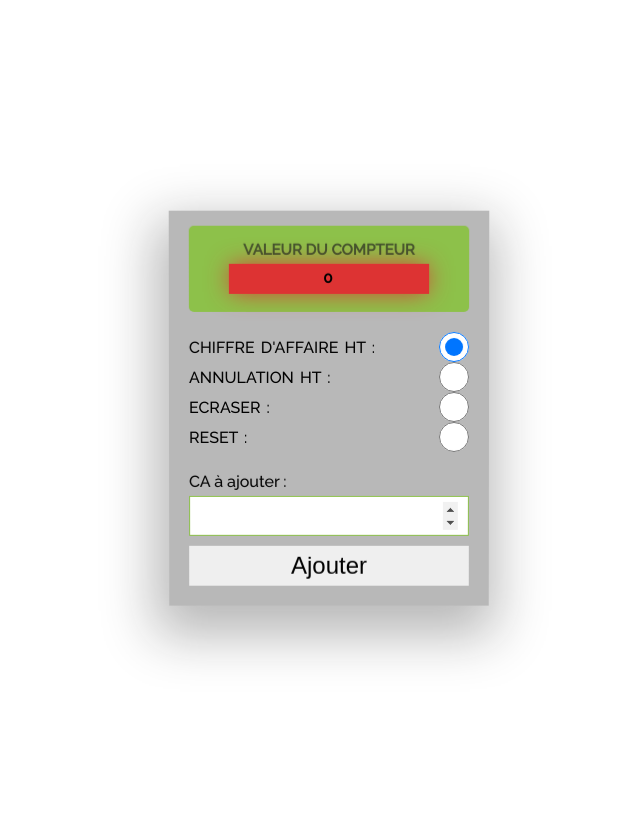
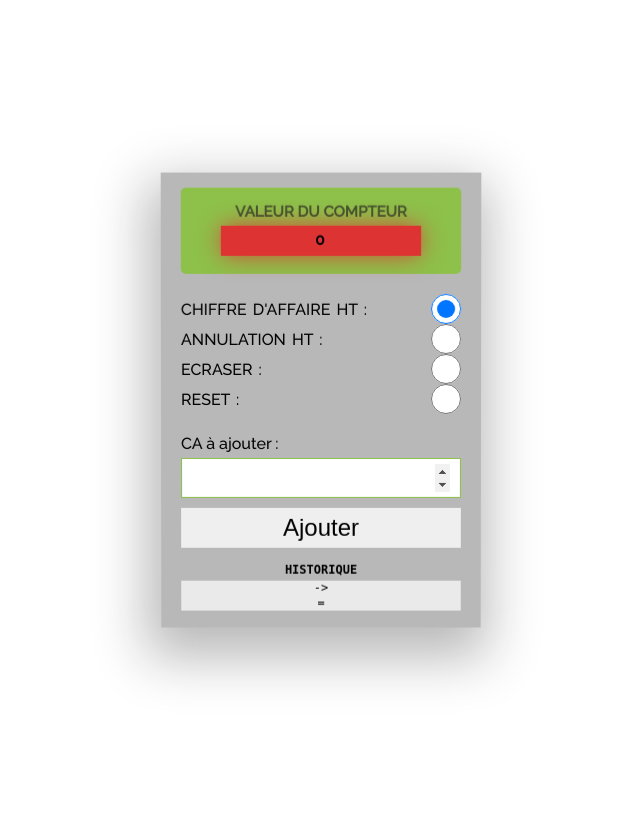
Before and after one commit to blephy/custom-smiirl-counter-api, a PHP site: page /edit/index.php in a window 1280 px wide. Shown: the whole page, without its empty margins (319-959 px from the left). After the commit the page ends 681 px from the top, so only its background shows below. Run offline with PHP 8.4, Linux system fonts and the light colour scheme.

Commit message:
Add History listing

```diff
--- a/config/client.php
+++ b/config/client.php
@@ -46,28 +46,28 @@ $_HTML_COUNT = 'Valeur du compteur';
 //    'submit_html' => [STRING](HTML output of submit button)
 // First value is the default checked html radio
 $_ACTIONS = [
-  'plus' => [
+  'AJOUTER' => [
     'active' => true,
     'radio_html' => 'Chiffre d\'affaire HT : ',
     'input_html' => 'CA à ajouter : ',
     'display_input' => true,
     'submit_html' => 'Ajouter'
   ],
-  'minus' => [
+  'ENLEVER' => [
     'active' => true,
     'radio_html' => 'Annulation HT : ',
     'input_html' => 'CA à enlever : ',
     'display_input' => true,
     'submit_html' => 'Enlever'
   ],
-  'erase' => [
+  'ECRASER' => [
     'active' => true,
     'radio_html' => 'Ecraser : ',
     'input_html' => 'Changer la valeur en : ',
     'display_input' => true,
     'submit_html' => 'Redéfinir'
   ],
-  'reset' => [
+  'RESET' => [
     'active' => true,
     'radio_html' => 'Reset : ',
     'input_html' => 'Votre compteur sera remis à zero : ',
--- a/edit/index.css
+++ b/edit/index.css
@@ -1,6 +1,7 @@
 @import url('https://fonts.googleapis.com/css?family=Raleway:500');
-body {
-  overflow: hidden;
+body, html {
+  margin: 0;
+  padding: 0;
   font-size: 20px;
   font-family: "Raleway", sans-serif;
 }
@@ -8,9 +9,8 @@ form {
   width: 100vw;
   height: 100vh;
   box-sizing: border-box;
-  padding: 0 20px;
   display: flex;
-  flex-wrap: wrap;
+  flex-wrap: nowrap;
   flex-direction: column;
   justify-content: center;
   align-items: center;
@@ -104,6 +104,20 @@ label {
   color: black;
   letter-spacing: 2.5px;
 }
+.log {
+  display: block;
+  margin: 0;
+  padding: 0;
+  font-size: 12px;
+  width: 280px;
+  line-height: 15px;
+  text-align: center;
+  font-family: monospace;
+}
+.line {
+  background-color: rgba(255, 255, 255, 0.7);
+  margin: 2.5px 0;
+}
 #iframe {
   margin-bottom: 20px;
   border-radius: 5px;
--- a/edit/index.php
+++ b/edit/index.php
@@ -31,7 +31,6 @@ if ($_POST) {
 
 <body>
   <form class="" action="" method="post">
-    <?php if ( $_ACTIVE_EASTER_EGGS ) { include '../template/easter-egg.php';} ?>
     <div class="wrapper">
       <label class="compteur" for="">
         <?php echo $_HTML_COUNT; ?><br>
@@ -62,8 +61,20 @@ if ($_POST) {
       <label id="html_input" for=""><?php echo reset($_ACTIONS)['input_html']; ?></label>
       <input id="input" type="number" name="<?php echo $FILE->key(); ?>" value="<?php echo $_DEFAULT_INPUT_VALUE; ?>" required>
       <input id="submit" type="submit" value="<?php echo reset($_ACTIONS)['submit_html']; ?>">
+      <?php
+      $last_5_log = $LOG->getLast(5);
+      echo '<span class="log" style="margin-top: 10px;"><strong>HISTORIQUE</strong></span>';
+      foreach ($last_5_log as $log) {
+        $number = $LOG->getLogInfo($log, 'NUMBER: ');
+        $date= $LOG->getLogInfo($log, 'DATE: ');
+        $action = $LOG->getLogInfo($log, 'ACTION: ');
+        $input = $LOG->getLogInfo($log, 'INPUT: ');
+        echo '<span class="log line">'.$date.' -><br>'.$action.' '.$input.' = '.$number.'</span>';
+      }
+      ?>
     </div>
   </form>
+  <?php if ( $_ACTIVE_EASTER_EGGS ) { include '../template/easter-egg.php';} ?>
   <script type="text/javascript" src="index.js"></script>
 </body>
 
--- a/number.json
+++ b/number.json
@@ -1 +1 @@
-{"number":0}
+{"number":"0"}
```
Also changed, not shown: class/class.log.php (+37 -3 lines), config/actions.math.php (+4 -4 lines).
